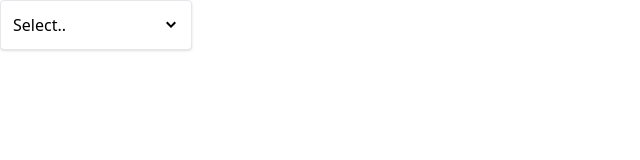
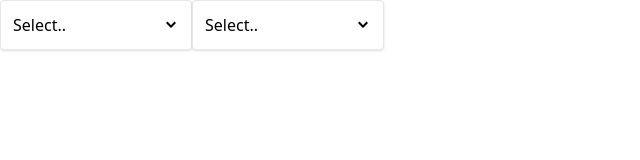
Before and after one commit to Pawelv9/comps, a React (Create React App) app: page / in a window 1280 px wide. Shown: the top 160 px of the page, without its empty margins (0-640 px from the left). Built offline with nearby package versions, Linux system fonts and the light colour scheme; the HTML template or start-up script is replaced by a standard one.

Commit message:
closing the dropdown

```diff
--- a/src/App.js
+++ b/src/App.js
@@ -14,7 +14,12 @@
     { label:'Blue', value: 'blue'},
   ]
 
-return <Dropdown options={options} value={selection} onChange={handleSelect} />
-}
+return(
+  <div className="flex">
+    <Dropdown options={options} value={selection} onChange={handleSelect} />
+    <Dropdown options={options} value={selection} onChange={handleSelect} />
+  </div>
+
+)}
 
 export default App;
--- a/src/components/Dropdown.js
+++ b/src/components/Dropdown.js
@@ -1,9 +1,29 @@
-import { useState } from 'react'
+import { useEffect, useRef, useState } from 'react'
 import { GoChevronDown } from 'react-icons/go'
 import Panel from "./Panel";
 
 const Dropdown = ({ options, value, onChange }) => {
   const [isOpen, setIsOpen] = useState(false);
+
+  const divEl = useRef();
+
+useEffect(() => {
+  const handler = (event) => {
+    // if (!divEl.current) {
+    //   return
+    // }
+    if (!divEl.current.contains(event.target)) {
+      setIsOpen(false)
+    }
+  }
+
+    document.addEventListener('click', handler, true);
+
+    return () => {
+      document.removeEventListener('click', handler);
+    };
+}, [])
+
 
   const handleClick = () => {
     setIsOpen(!isOpen)
@@ -25,7 +45,7 @@
   })
 
   return (
-    <div className='w-48 relative'>
+    <div ref={divEl} className='w-48 relative'>
       <Panel className='flex justify-between items-center cursor-pointer'
            onClick = {handleClick}>
         {value?.label || 'Select..'}
```
